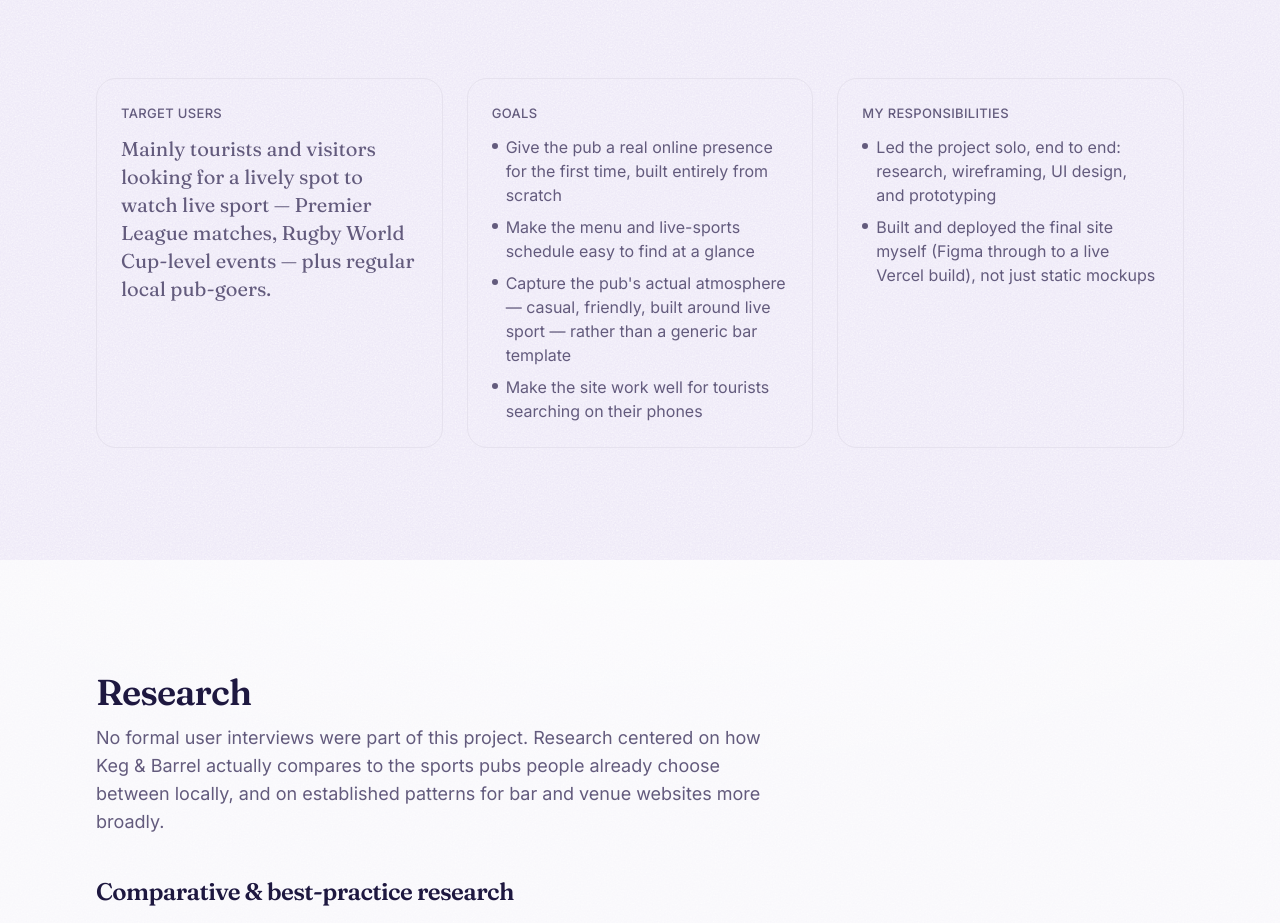
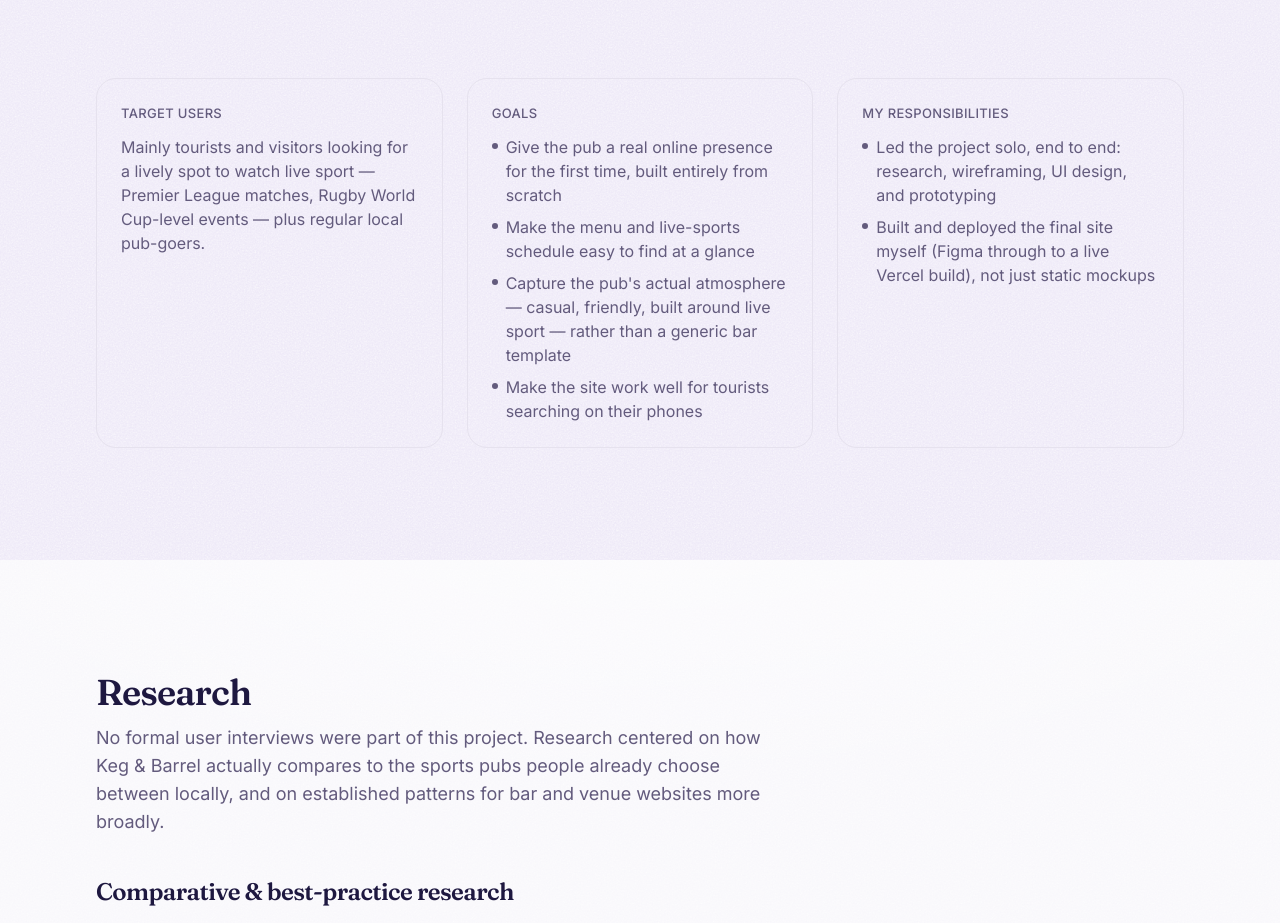
Before and after one commit to antoniaafx/antoniaafx.github.io, a React (Vite) app: page /projects/keg-and-barrel in a window 1280 px wide. Shown: the part 1680-2603 px from the top of the page. Built offline with nearby package versions, Linux system fonts and the light colour scheme.

Commit message:
Update ProjectOverview.jsx

```diff
--- a/src/components/CaseStudy/ProjectOverview.jsx
+++ b/src/components/CaseStudy/ProjectOverview.jsx
@@ -38,7 +38,7 @@ function ProjectOverview({ problem, goals = [], targetUsers, responsibilities =
             <div key={block.label} className="rounded-panel border border-line p-6">
               <p className="text-caption font-medium uppercase tracking-wide text-ink-muted">{block.label}</p>
               {block.type === 'text' ? (
-                <p className="mt-3 font-display text-lg text-ink-soft sm:text-xl">{block.value}</p>
+                <p className="mt-3 text-ink-soft">{block.value}</p>
               ) : (
                 <ul className="mt-3 space-y-2">
                   {block.value.map((item, index) => (
```
